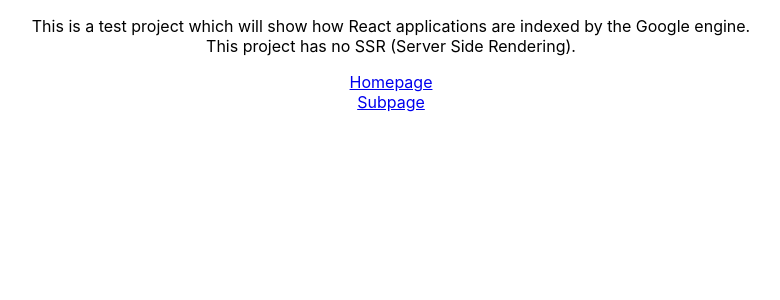
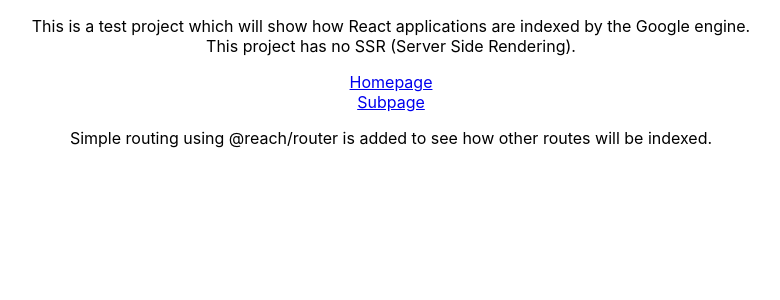
Before and after one commit to jmarceli/react-no-ssr-seo, a React (Create React App) app: page / in a window 1280 px wide. Shown: the top 300 px of the page, without its empty margins (249-1029 px from the left). Built offline with nearby package versions, Linux system fonts and the light colour scheme.

Commit message:
Update App.tsx

```diff
--- a/src/App.tsx
+++ b/src/App.tsx
@@ -39,16 +39,16 @@
       </header>
       <nav>
         <div>
-          <Link to="/react-no-ssr-seo/">Homepage</Link>
+          <Link to="/">Homepage</Link>
         </div>
         <div>
-          <Link to="/react-no-ssr-seo/page">Subpage</Link>
+          <Link to="/page">Subpage</Link>
         </div>
       </nav>
       <main>
         <Router>
-          <Home path="/react-no-ssr-seo/" />
-          <Page path="/react-no-ssr-seo/page" />
+          <Home path="/" />
+          <Page path="/page" />
         </Router>
       </main>
     </div>
```
